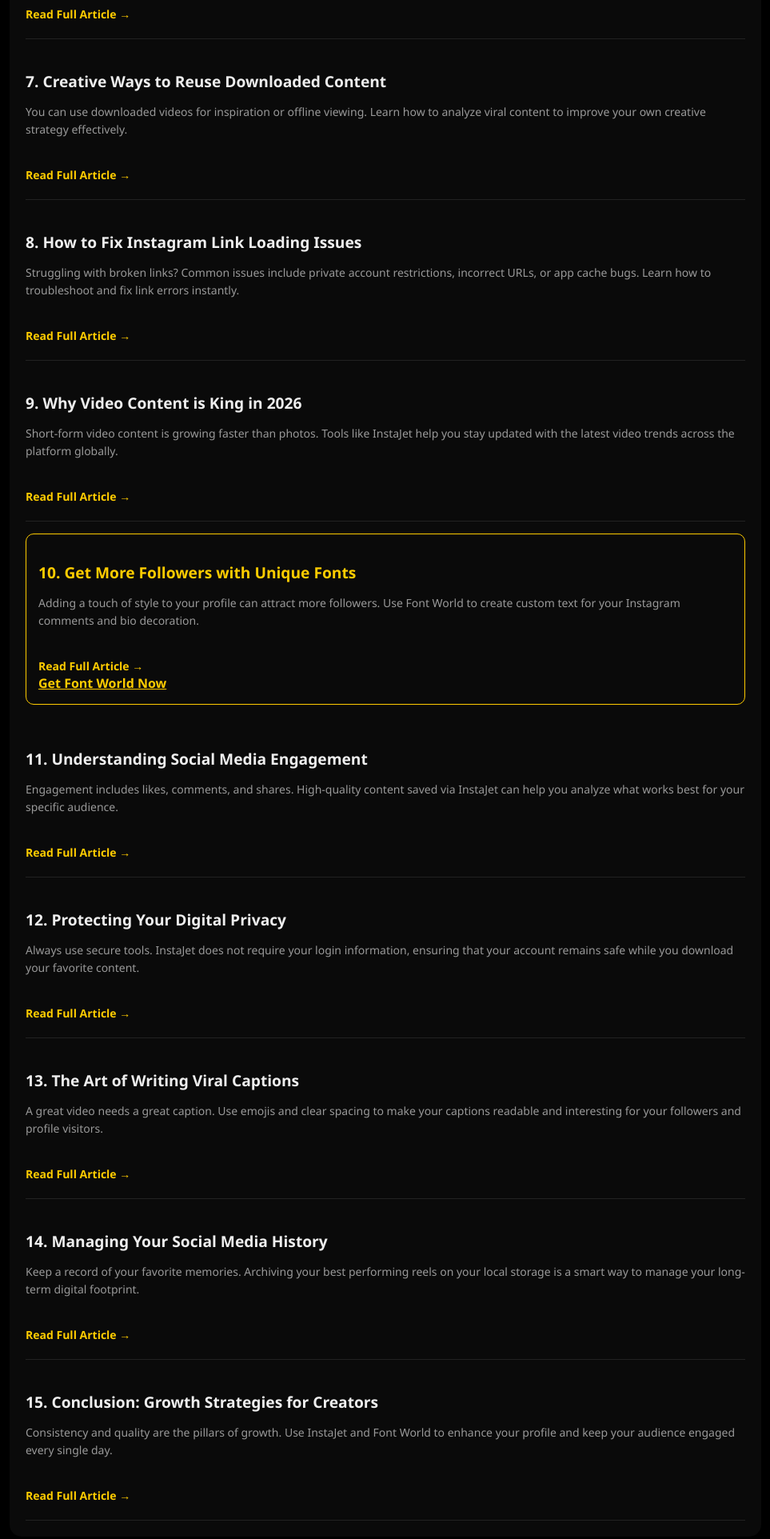
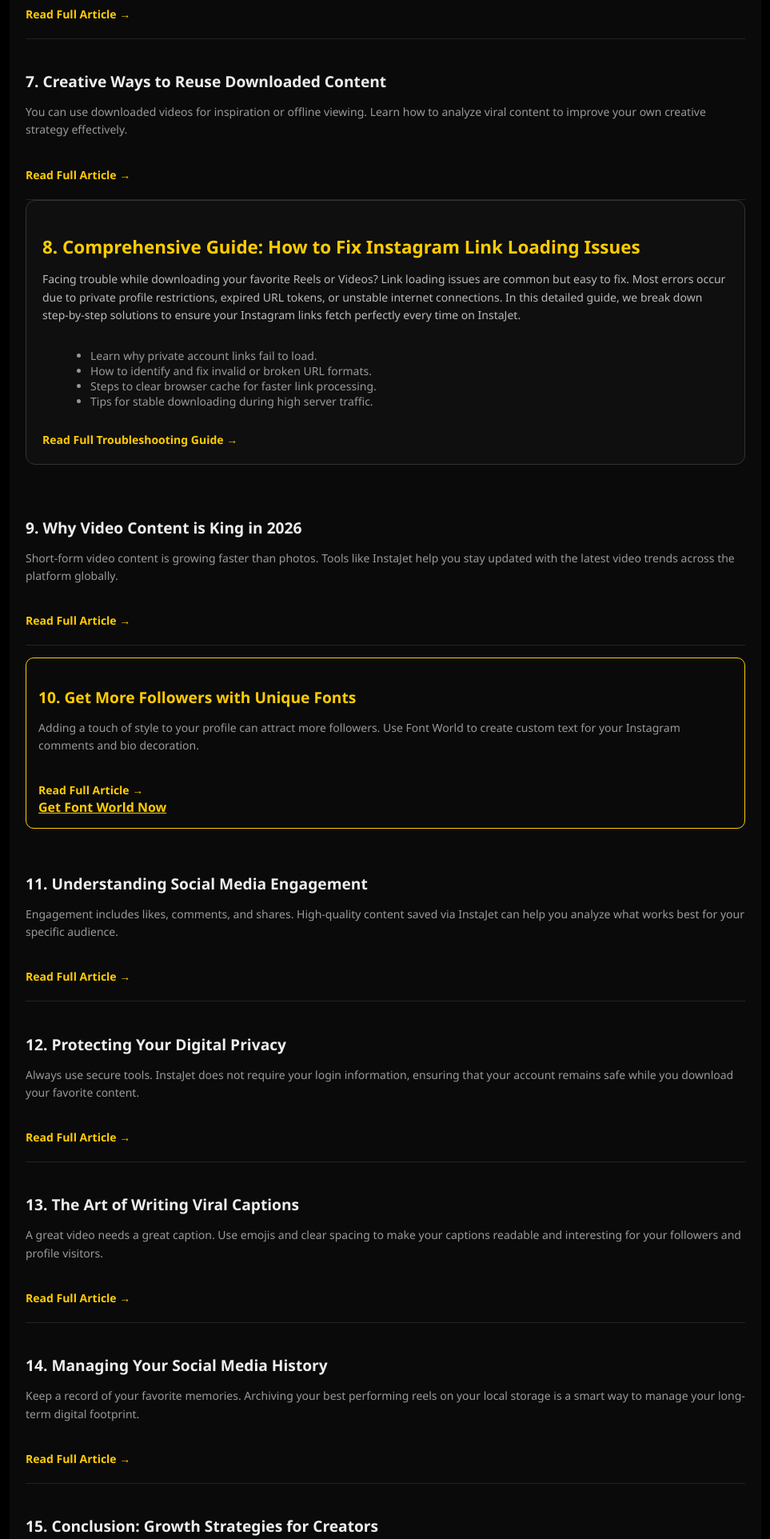
Before and after one commit to joyvijayan/jet-app, a Flask app: page / in a window 1280 px wide. Shown: the part 3215-5139 px from the top of the page at 80% size, without its empty margins (158-1121 px from the left). Run offline with Flask 3, Linux system fonts and the light colour scheme.

Commit message:
Update index.html

```diff
--- a/templates/index.html
+++ b/templates/index.html
@@ -1,4 +1,3 @@
-
 <!DOCTYPE html>
 <html lang="en">
 <head>
@@ -172,14 +171,21 @@
             <p>You can use downloaded videos for inspiration or offline viewing. Learn how to analyze viral content to improve your own creative strategy effectively.</p>
             <a href="/blog/reuse-content" class="read-more">Read Full Article →</a>
         </div>
+<div class="blog-card" style="border: 1px solid #333; padding: 20px; border-radius: 12px; margin-bottom: 25px; background: #0f0f0f;">
+    <a href="link-issues.html" style="text-decoration: none; color: inherit;">
+        <h3 style="color: #ffcc00; font-size: 1.4rem;">8. Comprehensive Guide: How to Fix Instagram Link Loading Issues</h3>
+    </a>
+    <p style="color: #bbb; line-height: 1.6;">Facing trouble while downloading your favorite Reels or Videos? Link loading issues are common but easy to fix. Most errors occur due to private profile restrictions, expired URL tokens, or unstable internet connections. In this detailed guide, we break down step-by-step solutions to ensure your Instagram links fetch perfectly every time on InstaJet.</p>
 
-        <div class="blog-card">
-            <a href="/blog/link-issues" style="text-decoration: none; color: inherit;">
-                <h3>8. How to Fix Instagram Link Loading Issues</h3>
-            </a>
-            <p>Struggling with broken links? Common issues include private account restrictions, incorrect URLs, or app cache bugs. Learn how to troubleshoot and fix link errors instantly.</p>
-            <a href="/blog/link-issues" class="read-more">Read Full Article →</a>
-        </div>
+    <ul style="color: #999; font-size: 14px; margin-left: 20px; margin-top: 10px;">
+        <li>Learn why private account links fail to load.</li>
+        <li>How to identify and fix invalid or broken URL formats.</li>
+        <li>Steps to clear browser cache for faster link processing.</li>
+        <li>Tips for stable downloading during high server traffic.</li>
+    </ul>
+
+    <a href="link-issues.html" class="read-more" style="margin-top: 15px; display: inline-block;">Read Full Troubleshooting Guide →</a>
+</div>
 
         <div class="blog-card">
             <a href="/blog/video-king" style="text-decoration: none; color: inherit;">
```
